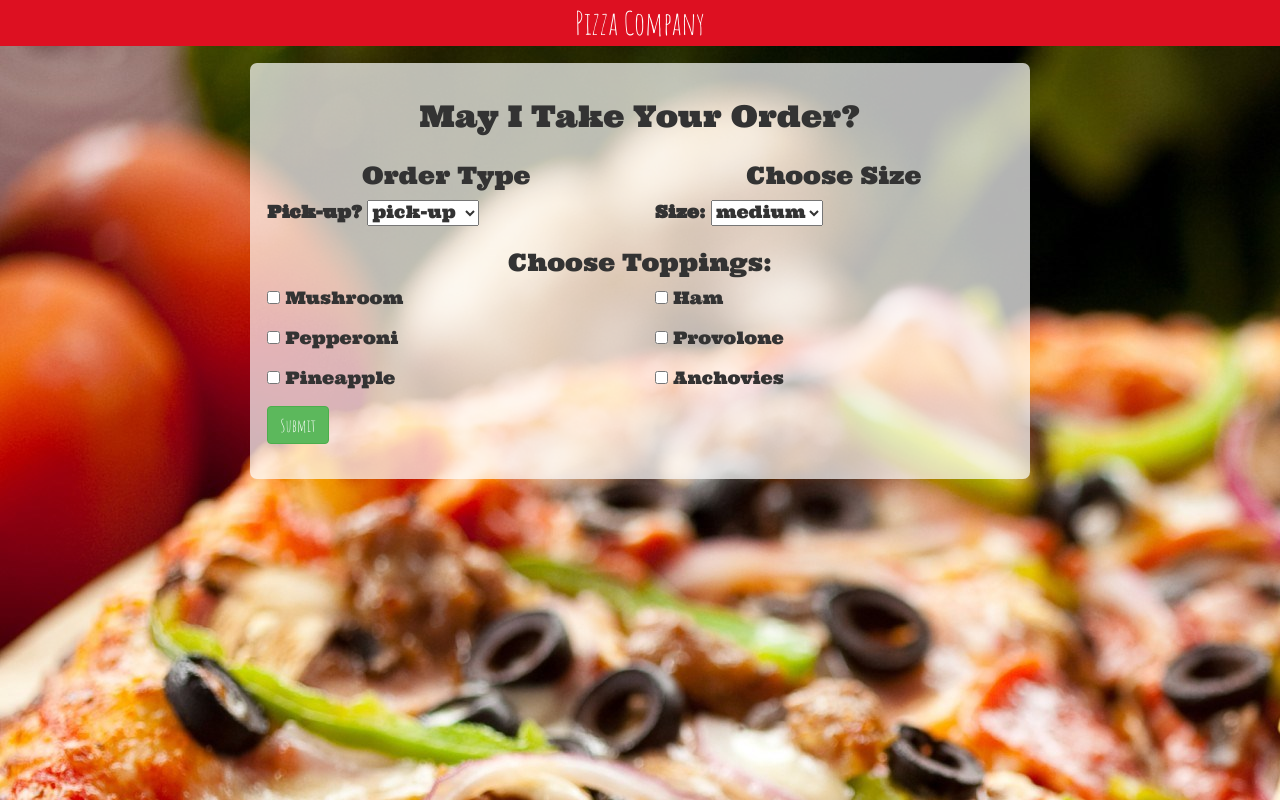
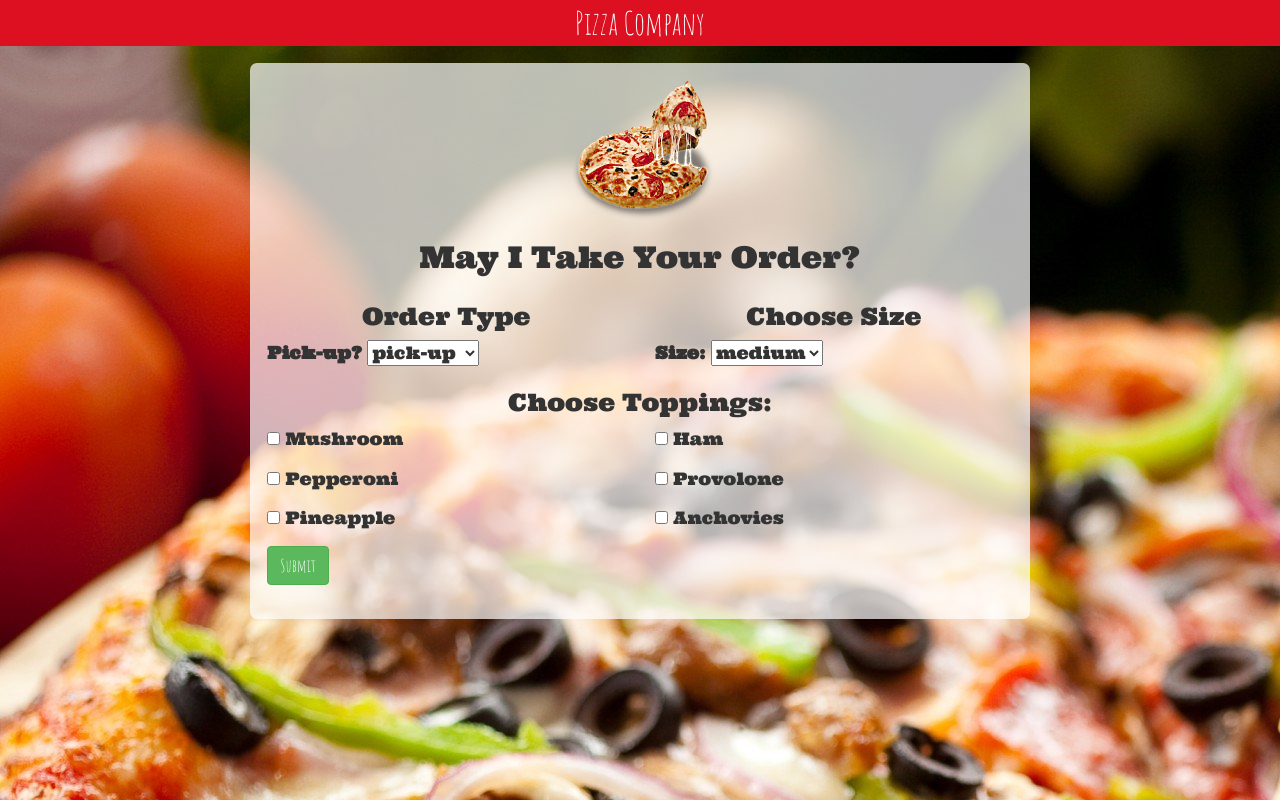
Before and after one commit to doohinkus/pizza, a plain HTML site: page index.html in a window 1280 px wide. Drawn offline with nearby package versions, Linux system fonts and the light colour scheme.

Commit message:
add pizza image to form

```diff
--- a/css/styles.css
+++ b/css/styles.css
@@ -7,6 +7,12 @@ body {
   font-size: 13pt;
 
 
+}
+img {
+  width: 150px;
+}
+.center{
+  text-align: center;
 }
 h3, h2 {
   text-align: center;
--- a/index.html
+++ b/index.html
@@ -17,6 +17,7 @@
       <div class="row">
         <div class="col-md-8 col-md-offset-2">
           <div class="order">
+            <p class="center"><img src="img/pizza-png.png" /></p>
             <h2 class="order-number">May I Take Your Order?</h2>
             <form id="input">
               <div class="row">
```
Also changed, not shown: img/pizza-png.png (added).
